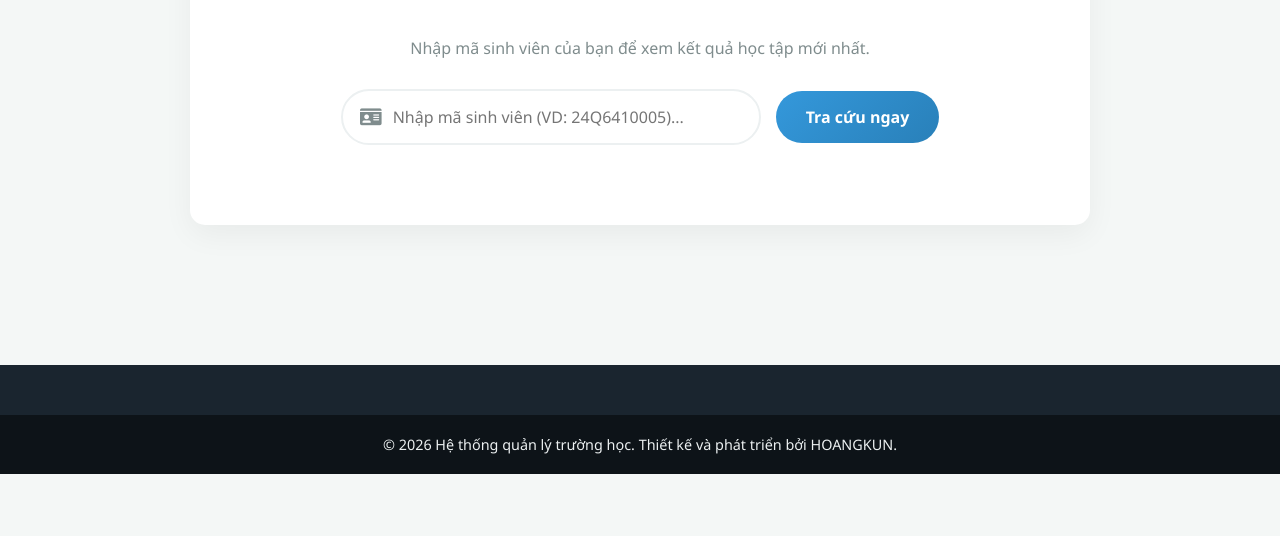
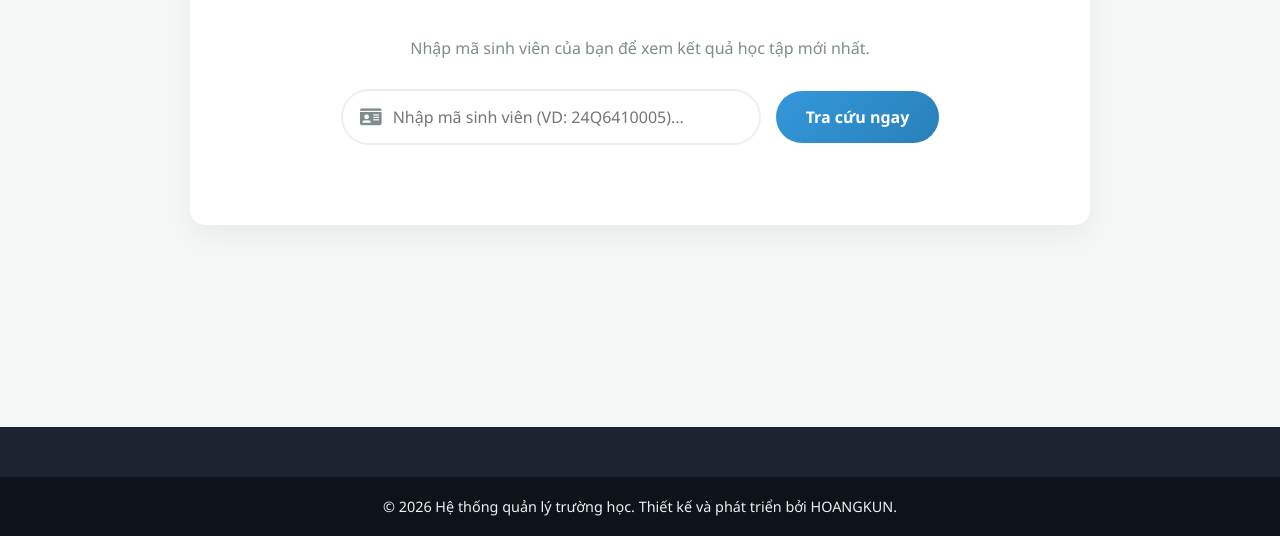
Before and after one commit to hoangvb12072006/Test-code, a plain HTML site: page tracuudiem.html in a window 1280 px wide. Shown: the part 264-800 px from the top of the page. Drawn offline with Linux system fonts and the light colour scheme.

Commit message:
Update style.css

```diff
--- a/style.css
+++ b/style.css
@@ -1,5 +1,13 @@
 * { margin: 0; padding: 0; box-sizing: border-box; font-family: 'Segoe UI', Tahoma, Geneva, Verdana, sans-serif; }
-body { background-color: #f4f7f6; color: #333; }
+
+/* Đã thêm flexbox vào body để đẩy footer xuống đáy */
+body {
+    background-color: #f4f7f6;
+    color: #333;
+    display: flex;
+    flex-direction: column;
+    min-height: 100vh;
+}
 
 /* Navbar Style */
 .navbar { background-color: #1a252f; padding: 15px 30px; display: flex; justify-content: space-between; align-items: center; box-shadow: 0 4px 10px rgba(0,0,0,0.2); position: sticky; top: 0; z-index: 100; }
@@ -10,7 +18,8 @@ body { background-color: #f4f7f6; color: #333; }
 .nav-btn.active { color: #fff; background-color: #3498db; box-shadow: 0 0 20px rgba(52, 152, 219, 0.8); border: 1px solid #2980b9; }
 
 /* Main Content & Hero */
-.container { padding: 40px; max-width: 1200px; margin: 0 auto; }
+/* Đã thêm flex: 1 vào container để nó tự giãn chiều cao */
+.container { padding: 40px; max-width: 1200px; margin: 0 auto; flex: 1; width: 100%; }
 .hero-section { text-align: center; background: linear-gradient(135deg, #2c3e50, #3498db); color: white; padding: 80px 20px; border-radius: 15px; margin-bottom: 40px; box-shadow: 0 10px 20px rgba(0,0,0,0.1); }
 .hero-section h1 { font-size: 36px; margin-bottom: 20px; }
 .hero-section p { font-size: 18px; margin-bottom: 30px; opacity: 0.9; }
@@ -40,7 +49,7 @@ body { background-color: #f4f7f6; color: #333; }
 .read-more { text-decoration: none; color: #3498db; font-weight: bold; }
 
 /* Footer */
-.footer { background-color: #1a252f; color: #ecf0f1; padding: 50px 0 0 0; margin-top: 60px; }
+.footer { background-color: #1a252f; color: #ecf0f1; padding: 50px 0 0 0; margin-top: 60px; width: 100%; }
 .footer-content { display: flex; justify-content: space-around; flex-wrap: wrap; max-width: 1200px; margin: 0 auto; padding-bottom: 30px; gap: 20px; }
 .footer-info h3, .footer-links h3 { color: #f1c40f; margin-bottom: 20px; }
 .footer-info p { margin-bottom: 10px; }
@@ -48,11 +57,11 @@ body { background-color: #f4f7f6; color: #333; }
 .footer-links ul { list-style: none; }
 .footer-links a { color: #ecf0f1; text-decoration: none; }
 .footer-links a:hover { color: #3498db; }
-.footer-bottom { background-color: #0d1318; text-align: center; padding: 20px; font-size: 0.9em; }
+.footer-bottom { background-color: #0d1318; text-align: center; padding: 20px; font-size: 0.9em; width: 100%; }
 
 /* Các trang khác (Auth, Tracuudiem, Gioithieu) sẽ dùng chung file này */
 /* Trang Auth */
-.auth-container { display: flex; justify-content: center; align-items: center; min-height: 80vh; padding: 20px; }
+.auth-container { display: flex; justify-content: center; align-items: center; flex: 1; padding: 20px; }
 .auth-box { background: white; width: 100%; max-width: 400px; padding: 30px; border-radius: 15px; box-shadow: 0 10px 25px rgba(0,0,0,0.1); }
 .auth-toggle { display: flex; margin-bottom: 25px; background: #ecf0f1; border-radius: 30px; overflow: hidden; }
 .toggle-btn { flex: 1; padding: 12px; border: none; background: transparent; font-size: 16px; font-weight: bold; color: #7f8c8d; cursor: pointer; transition: 0.3s; }
```
